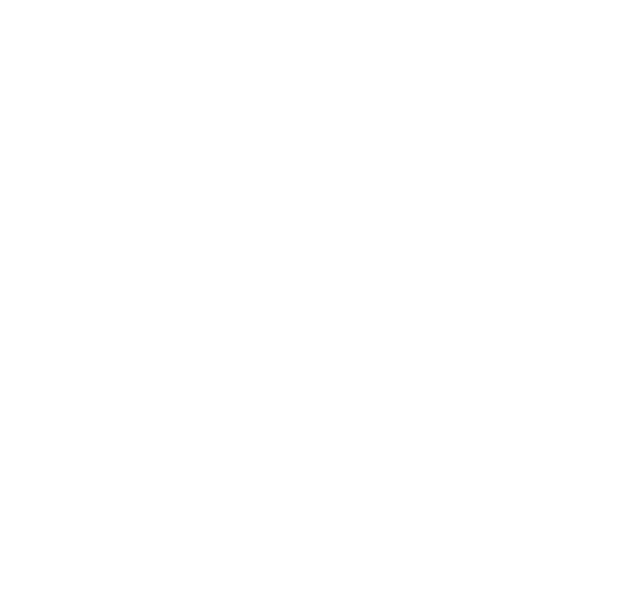
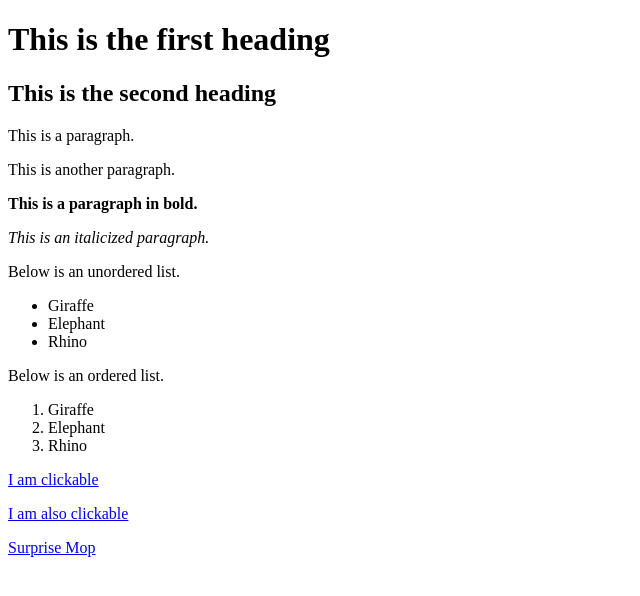
Before and after one commit to tetracup/HTMLProjs, a plain HTML site: page html-WorkingWithText/index.html in a window 1280 px wide. Shown: the whole page, without its empty margins (0-640 px from the left). Drawn offline with Linux system fonts and the light colour scheme.

Commit message:
added features to html-WorkingWithText such as links, lists and images

```diff
--- a/html-WorkingWithText/index.html
+++ b/html-WorkingWithText/index.html
@@ -6,5 +6,39 @@
     </head>
 
     <body>
+        <h1> This is the first heading</h1>
+
+        <h2> This is the second heading</h2>
+
+        <p> This is a paragraph. </p>
+
+        <p> This is another paragraph. </p>
+
+        <p> <strong> This is a paragraph in bold. </strong></p>
+
+        <p> <em> This is an italicized paragraph. </em></p>
+
+        <p> Below is an unordered list.</p>
+        <ul>
+
+            <li> Giraffe</li>
+            <li> Elephant</li>
+            <li> Rhino</li>
+        </ul>
+
+        <p> Below is an ordered list.</p>
+        <ol>
+            <li> Giraffe</li>
+            <li> Elephant</li>
+            <li> Rhino</li>
+        </ol>
+
+        <p><a href="https://en.wikipedia.org/wiki/Llama">I am clickable</a></p>
+
+        <p><a href="pages/nextpage.html"">I am also clickable</a></p>
+
+        <p><a href="pages/mop.html"">Surprise Mop</a></p>
+
+
     </body>
 </html>
```
Also changed, not shown: html-WorkingWithText/pages/mop.html (added, +17 -0 lines), html-WorkingWithText/pages/nextpage.html (added, +15 -0 lines), html-WorkingWithText/img/boris.jpg (added).
